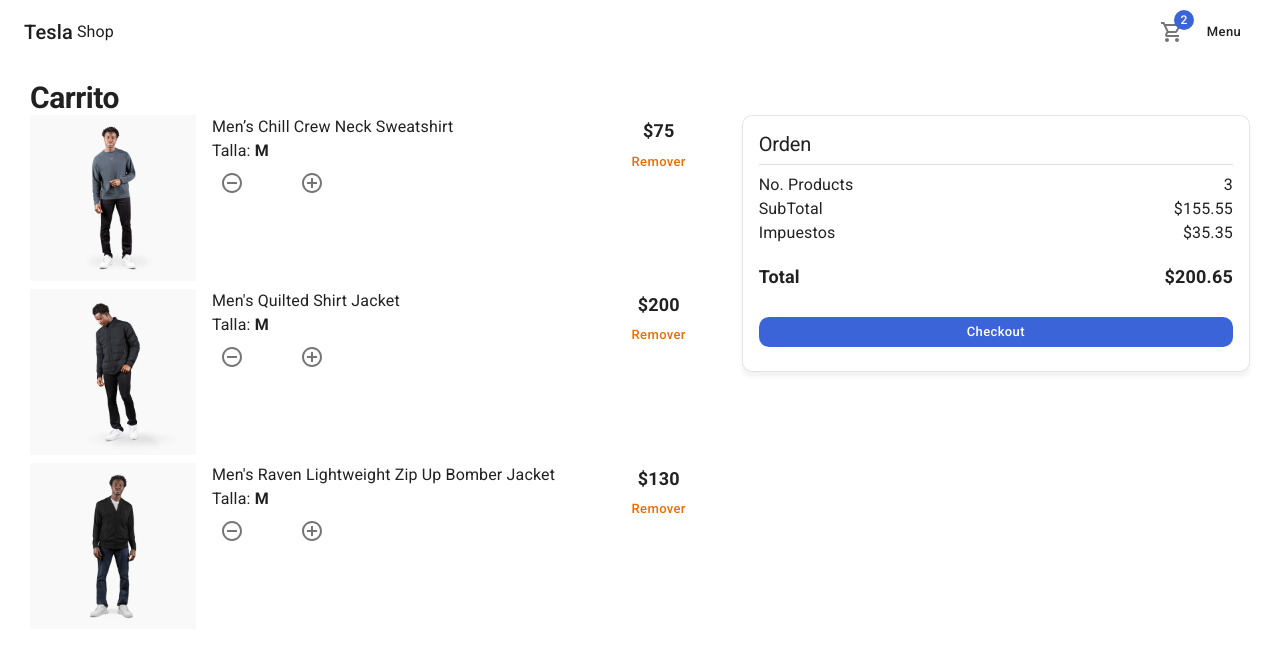
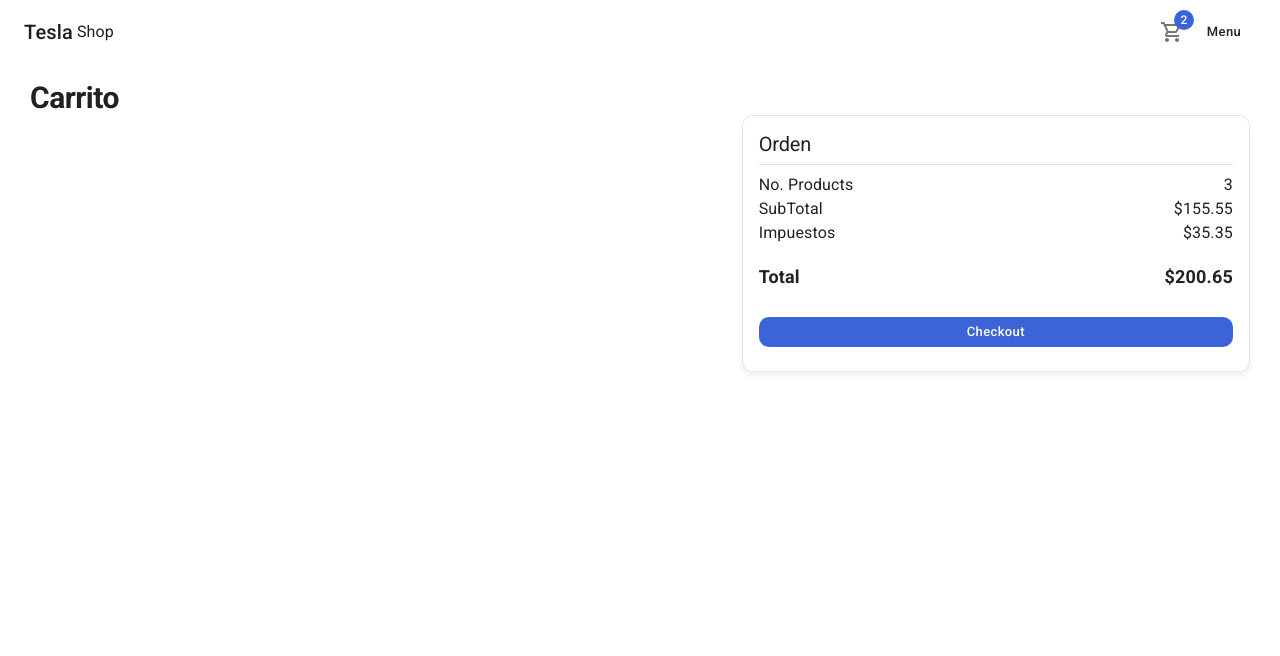
Before and after one commit to bran-deb/Shop-clone, a Next.js app: page /cart in a window 1280 px wide. Shown: the top 656 px of the page. Built offline with nearby package versions, Linux system fonts and the light colour scheme.

Commit message:
feat(Root): show products in cart shoping

```diff
--- a/components/cart/CartList.tsx
+++ b/components/cart/CartList.tsx
@@ -1,16 +1,15 @@
-import { FC } from "react"
+import { FC, useContext } from 'react';
 
 import NextLink from 'next/link'
 import { Box, Button, CardActionArea, CardMedia, Grid, Link, Typography } from "@mui/material"
-import { initialData } from "../../database/products"
 import { ItemCounter } from "../ui"
+import { CartContext } from '../../context';
 
-
-const productsInCart = [
-    initialData.products[0],
-    initialData.products[1],
-    initialData.products[2],
-]
+// const productsInCart = [
+//     initialData.products[0],
+//     initialData.products[1],
+//     initialData.products[2],
+// ]
 
 interface Props {
     editable?: boolean
@@ -18,19 +17,17 @@ interface Props {
 
 export const CartList: FC<Props> = ({ editable = false }) => {
 
+    const { cart } = useContext(CartContext)
+
     const deleteButton = () => {
         if (editable)
             return <Button variant='text' color='warning'>Remover</Button>
-    }
-    const counterButton = () => {
-        if (editable) return <ItemCounter />
-        return <Typography variant="h5" >3</Typography>
     }
 
     return (
         <>
             {//(spacing) para separar los child
-                productsInCart.map(product => (
+                cart.map(product => (
                     <Grid container spacing={2} key={product.slug} sx={{ mb: 1 }}>
 
                         <Grid item xs={3}>
@@ -38,7 +35,7 @@ export const CartList: FC<Props> = ({ editable = false }) => {
                             <NextLink href={`/product/${product.slug}`} passHref>
                                 <Link>
                                     <CardActionArea>
-                                        <CardMedia image={`/products/${product.images[0]}`}
+                                        <CardMedia image={`/products/${product.images}`}
                                             component='img'
                                             sx={{ borderRadius: 0.5 }}
                                         />
@@ -52,7 +49,15 @@ export const CartList: FC<Props> = ({ editable = false }) => {
                                 <Typography variant="body1">{product.title}</Typography>
                                 <Typography variant="body1">Talla: <strong>M</strong></Typography>
 
-                                {counterButton()}
+                                {
+                                    // mostrar productos en carrito
+                                    (editable)
+                                        ? (<ItemCounter
+                                            maxValue={10}
+                                            currentValue={product.quantity}
+                                            updateQuantity={() => { }} />)
+                                        : (<Typography variant="h5">{product.quantity} {product.quantity < 1 ? "products" : product}</Typography>)
+                                }
 
                             </Box>
                         </Grid>
```
